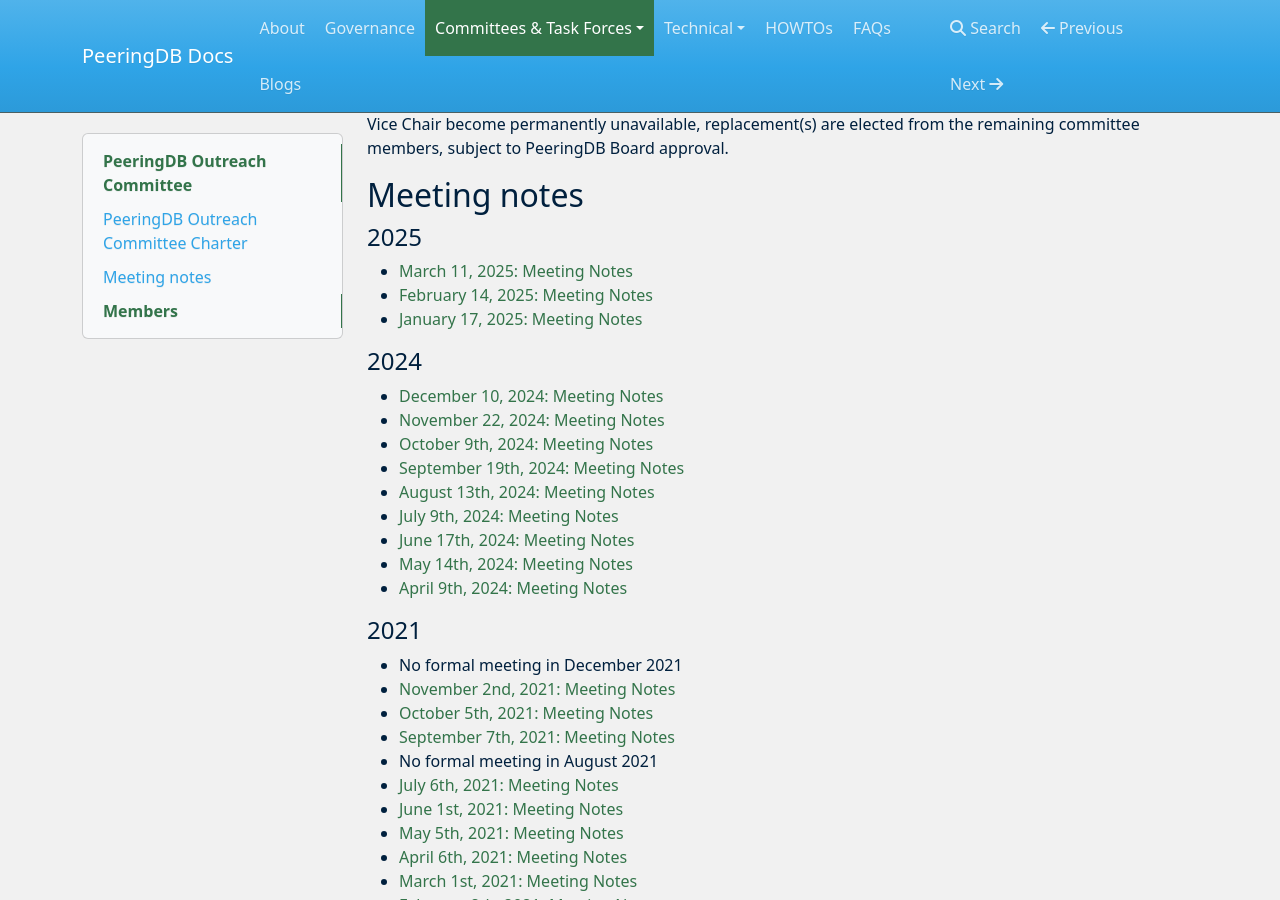
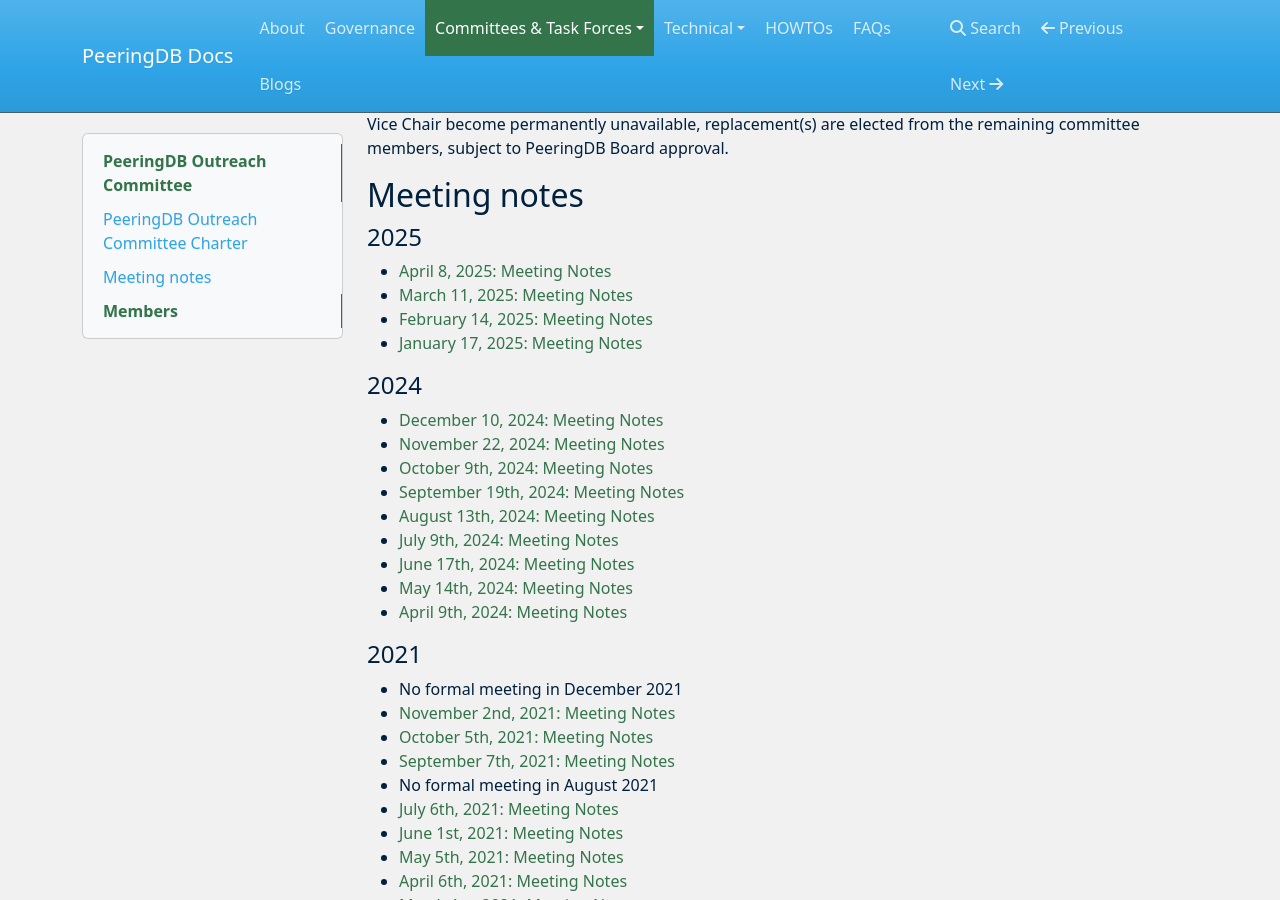
Before and after one commit to peeringdb/docs, an MkDocs documentation site: the page built from docs/committee/outreach/index.md, in a window 1280 px wide and 900 px high, scrolled down 1324 px. Built offline with MkDocs 1.6.1, drawn with Linux system fonts in a browser that asks for light colours; nearby versions of some CDN libraries.

Commit message:
Added April OC meeting notes.

```diff
--- a/docs/committee/outreach/index.md
+++ b/docs/committee/outreach/index.md
@@ -9,6 +9,7 @@
 
 #### 2025
 
+- [April 8, 2025: Meeting Notes](notes/2025-04-08_Outreach_Committee_Notes.pdf)
 - [March 11, 2025: Meeting Notes](notes/2025-03-11_Outreach_Committee_Notes.pdf)
 - [February 14, 2025: Meeting Notes](notes/2025-02-14_Outreach_Committee_Notes.pdf)
 - [January 17, 2025: Meeting Notes](notes/2025-01-17_Outreach_Committee_Notes.pdf)
```
Also changed, not shown: 1 other file.
